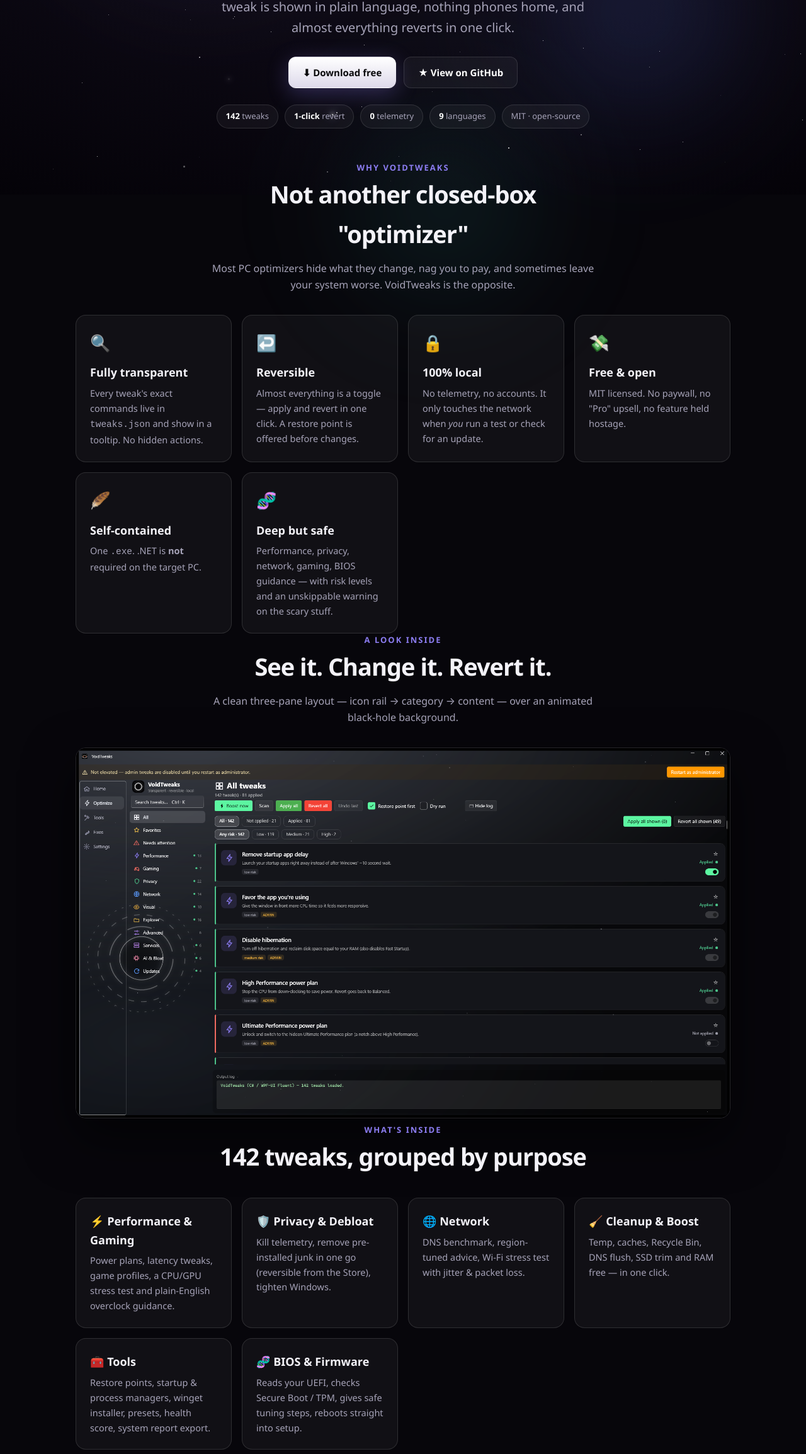
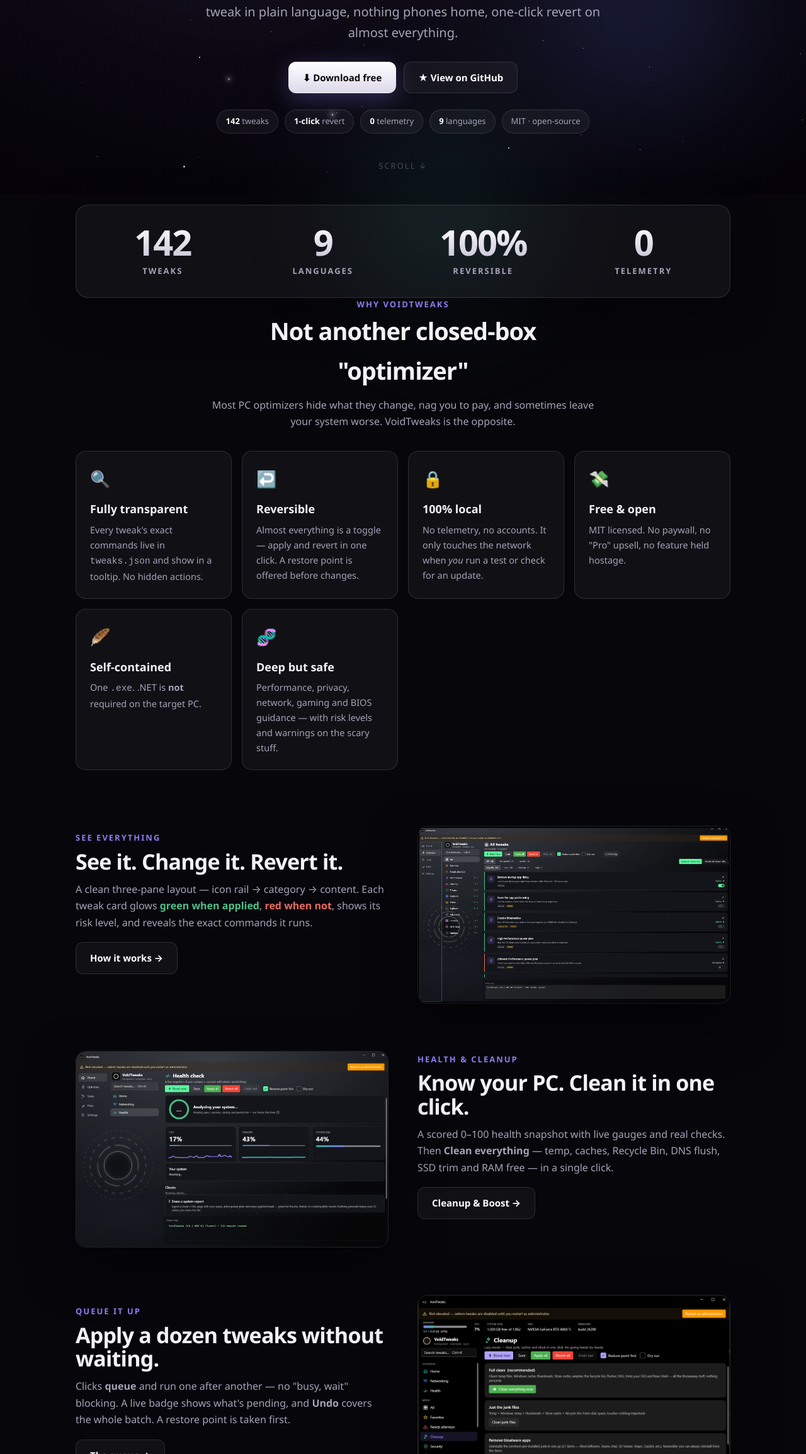
Before and after one commit to VoidUserFR/VoidTweaks-Windows, a plain HTML site: page site/index.html in a window 1280 px wide. Shown: the part 491-2800 px from the top of the page at 63% size. Drawn offline with nearby package versions, Linux system fonts and the light colour scheme; animation ran at ten frames a second.

Commit message:
feat(site): cinematic one-page home (GSAP scroll motion), download link-locker config, GitHub Pages deploy workflow + Cloudflare steps

```diff
--- /dev/null
+++ b/site/assets/motion.js
@@ -0,0 +1,77 @@
+// VoidTweaks motion — GSAP ScrollTrigger reveals, parallax, count-up, 3D logo tilt.
+(function () {
+  var reduce = window.matchMedia && window.matchMedia("(prefers-reduced-motion: reduce)").matches;
+  var hasGsap = window.gsap && window.ScrollTrigger;
+  if (!hasGsap || reduce) return; // graceful: everything stays visible, no motion
+
+  gsap.registerPlugin(ScrollTrigger);
+
+  // Reveal on scroll
+  gsap.utils.toArray(".reveal").forEach(function (el) {
+    gsap.set(el, { opacity: 0, y: 30 });
+    gsap.to(el, {
+      opacity: 1, y: 0, duration: 0.9, ease: "power3.out",
+      scrollTrigger: { trigger: el, start: "top 88%" }
+    });
+  });
+
+  // Staggered children (feature grids)
+  gsap.utils.toArray(".stagger").forEach(function (group) {
+    var kids = group.children;
+    gsap.set(kids, { opacity: 0, y: 26 });
+    gsap.to(kids, {
+      opacity: 1, y: 0, duration: 0.7, ease: "power3.out", stagger: 0.08,
+      scrollTrigger: { trigger: group, start: "top 82%" }
+    });
+  });
+
+  // Parallax nebulae
+  gsap.utils.toArray("[data-par]").forEach(function (el) {
+    var s = parseFloat(el.getAttribute("data-par")) || 0.2;
+    gsap.to(el, {
+      yPercent: s * 100, ease: "none",
+      scrollTrigger: { trigger: document.body, start: "top top", end: "bottom bottom", scrub: true }
+    });
+  });
+
+  // Feature images subtle parallax
+  gsap.utils.toArray(".fimg img").forEach(function (img) {
+    gsap.fromTo(img, { yPercent: 8 }, {
+      yPercent: -8, ease: "none",
+      scrollTrigger: { trigger: img, start: "top bottom", end: "bottom top", scrub: true }
+    });
+  });
+
+  // Count-up stats
+  gsap.utils.toArray("[data-count]").forEach(function (el) {
+    var target = parseInt(el.getAttribute("data-count"), 10) || 0;
+    var suffix = el.getAttribute("data-suffix") || "";
+    var obj = { v: 0 };
+    ScrollTrigger.create({
+      trigger: el, start: "top 90%", once: true,
+      onEnter: function () {
+        gsap.to(obj, {
+          v: target, duration: 1.4, ease: "power2.out",
+          onUpdate: function () { el.textContent = Math.round(obj.v) + suffix; }
+        });
+      }
+    });
+  });
+
+  // 3D tilt on the hero logo
+  var halo = document.getElementById("halo3d");
+  if (halo) {
+    var img = halo.querySelector(".logo");
+    gsap.set(img, { transformPerspective: 700, transformOrigin: "center" });
+    var hero = halo.closest("section");
+    function onMove(e) {
+      var r = hero.getBoundingClientRect();
+      var dx = (e.clientX - (r.left + r.width / 2)) / (r.width / 2);
+      var dy = (e.clientY - (r.top + r.height / 2)) / (r.height / 2);
+      gsap.to(img, { rotationY: dx * 14, rotationX: -dy * 14, duration: 0.5, ease: "power2.out" });
+    }
+    function onLeave() { gsap.to(img, { rotationX: 0, rotationY: 0, duration: 0.8, ease: "elastic.out(1,0.5)" }); }
+    hero.addEventListener("mousemove", onMove);
+    hero.addEventListener("mouseleave", onLeave);
+  }
+})();
--- a/site/assets/style.css
+++ b/site/assets/style.css
@@ -137,3 +137,31 @@ footer a{color:var(--muted)}
   border:1px solid var(--panel-br);border-radius:22px;padding:46px 24px;margin:20px 0}
 .cta-band h2{font-size:clamp(26px,4vw,36px);font-weight:800}
 .cta-band p{color:var(--muted);margin:10px auto 22px;max-width:480px}
+
+/* ── cinematic home additions ────────────────────────────── */
+.halo3d{width:128px;height:128px;margin:0 auto 26px;perspective:700px}
+.halo3d .logo{width:128px;height:128px;border-radius:28px;display:block;will-change:transform;
+  filter:drop-shadow(0 0 26px rgba(255,255,255,.35)) drop-shadow(0 0 70px rgba(139,124,240,.4));
+  animation:float 9s ease-in-out infinite}
+.hero .logo{margin:0}
+.scroll-hint{margin-top:40px;color:var(--faint);font-size:13px;letter-spacing:2px;text-transform:uppercase;
+  animation:bob 2.2s ease-in-out infinite}
+@keyframes bob{0%,100%{transform:translateY(0);opacity:.5}50%{transform:translateY(6px);opacity:1}}
+.adstep-note{margin-top:16px;color:var(--faint);font-size:13.5px}
+.adstep-note a{color:var(--muted)}
+
+.statband{display:grid;grid-template-columns:repeat(4,1fr);gap:16px;text-align:center;
+  background:var(--panel);border:1px solid var(--panel-br);border-radius:20px;padding:30px 18px;
+  box-shadow:0 20px 70px rgba(0,0,0,.4)}
+.statband .num{font-size:clamp(34px,5vw,56px);font-weight:800;letter-spacing:-2px;line-height:1;font-variant-numeric:tabular-nums;
+  background:linear-gradient(180deg,#fff,#c9c6d8);-webkit-background-clip:text;background-clip:text;color:transparent}
+.statband .lbl{margin-top:8px;font-size:13px;font-weight:600;letter-spacing:2px;text-transform:uppercase;color:var(--muted)}
+@media(max-width:620px){.statband{grid-template-columns:repeat(2,1fr);gap:22px}}
+
+.frow{display:grid;grid-template-columns:1fr 1fr;gap:46px;align-items:center;margin:66px 0}
+.frow.rev .ftxt{order:2}
+.frow .eyebrow{margin-bottom:8px;display:block}
+.frow h2{font-size:clamp(24px,3.4vw,34px);font-weight:800;letter-spacing:-.8px;line-height:1.1}
+.frow p{color:var(--muted);margin:12px 0 18px;font-size:16px}
+.fimg img{width:100%;border-radius:16px;border:1px solid var(--panel-br);box-shadow:0 30px 80px rgba(0,0,0,.6)}
+@media(max-width:820px){.frow{grid-template-columns:1fr;gap:24px;margin:44px 0}.frow.rev .ftxt{order:0}}
--- a/site/index.html
+++ b/site/index.html
@@ -5,11 +5,15 @@
 <meta name="viewport" content="width=device-width, initial-scale=1" />
 <title>VoidTweaks — free, open, fully-reversible Windows 11 optimizer</title>
 <meta name="description" content="VoidTweaks is a free and open-source Windows 11 optimizer. Every change is shown in plain language, nothing phones home, and almost everything reverts in one click." />
+<meta property="og:title" content="VoidTweaks — Your Windows, unlocked." />
+<meta property="og:description" content="Free, open, fully-reversible Windows 11 optimizer. 142 tweaks, 1-click revert, 0 telemetry." />
+<meta property="og:image" content="assets/banner.webp" />
+<meta name="theme-color" content="#07060b" />
 <link rel="icon" href="assets/logo.png" />
 <link rel="stylesheet" href="assets/style.css" />
 </head>
 <body>
-<div class="sky"><div class="neb a"></div><div class="neb b"></div><div class="neb c"></div></div>
+<div class="sky"><div class="neb a" data-par="0.15"></div><div class="neb b" data-par="0.28"></div><div class="neb c" data-par="0.2"></div></div>
 <div id="stars"></div>
 
 <header class="nav"><div class="wrap">
@@ -19,84 +23,131 @@
     <a href="guide.html">Guide</a>
     <a href="faq.html">FAQ</a>
     <a href="download.html">Download</a>
-    <a class="gh" href="https://github.com/VoidUserFR/VoidTweaks-Windows">GitHub ↗</a>
+    <a class="gh" data-vt="github" href="#">GitHub ↗</a>
   </nav>
 </div></header>
 
 <main>
+  <!-- HERO -->
   <section class="hero wrap">
-    <img class="logo" src="assets/logo.png" alt="VoidTweaks logo" />
-    <h1>Your Windows,<br/>unlocked.</h1>
-    <p class="lead">A free, open and <b>fully-reversible</b> Windows&nbsp;11 optimizer. Every tweak is shown in plain language, nothing phones home, and almost everything reverts in one click.</p>
-    <div class="cta">
-      <a class="btn primary" href="download.html">⬇ Download free</a>
-      <a class="btn ghost" href="https://github.com/VoidUserFR/VoidTweaks-Windows">★ View on GitHub</a>
+    <div class="halo3d" id="halo3d">
+      <img class="logo" src="assets/logo.png" alt="VoidTweaks logo" />
     </div>
-    <div class="pills">
+    <h1 class="reveal">Your Windows,<br/>unlocked.</h1>
+    <p class="lead reveal">A free, open and <b>fully-reversible</b> Windows&nbsp;11 optimizer. Every tweak in plain language, nothing phones home, one-click revert on almost everything.</p>
+    <div class="cta reveal">
+      <a class="btn primary" data-vt="download" href="#">⬇ Download free</a>
+      <a class="btn ghost" data-vt="github" href="#">★ View on GitHub</a>
+    </div>
+    <p class="adstep-note reveal" data-vt-fallback style="display:none">
+      One quick ad-step via <span id="lockerName">work.ink</span> supports the project · <a data-vt="releases" href="#">no ads? get it on GitHub →</a>
+    </p>
+    <div class="pills reveal">
       <span class="pill"><b>142</b> tweaks</span>
       <span class="pill"><b>1-click</b> revert</span>
       <span class="pill"><b>0</b> telemetry</span>
       <span class="pill"><b>9</b> languages</span>
       <span class="pill">MIT · open-source</span>
     </div>
+    <div class="scroll-hint reveal">scroll ↓</div>
   </section>
 
+  <!-- STATS BAND -->
   <section class="wrap">
-    <div class="sec-head">
+    <div class="statband">
+      <div class="stat"><div class="num" data-count="142">0</div><div class="lbl">Tweaks</div></div>
+      <div class="stat"><div class="num" data-count="9">0</div><div class="lbl">Languages</div></div>
+      <div class="stat"><div class="num" data-count="100" data-suffix="%">0</div><div class="lbl">Reversible</div></div>
+      <div class="stat"><div class="num" data-count="0">0</div><div class="lbl">Telemetry</div></div>
+    </div>
+  </section>
+
+  <!-- WHY -->
+  <section class="wrap">
+    <div class="sec-head reveal">
       <div class="eyebrow">Why VoidTweaks</div>
       <h2>Not another closed-box "optimizer"</h2>
       <p>Most PC optimizers hide what they change, nag you to pay, and sometimes leave your system worse. VoidTweaks is the opposite.</p>
     </div>
-    <div class="grid">
+    <div class="grid stagger">
       <div class="card"><div class="ic">🔍</div><h3>Fully transparent</h3><p>Every tweak's exact commands live in <code>tweaks.json</code> and show in a tooltip. No hidden actions.</p></div>
       <div class="card"><div class="ic">↩️</div><h3>Reversible</h3><p>Almost everything is a toggle — apply and revert in one click. A restore point is offered before changes.</p></div>
       <div class="card"><div class="ic">🔒</div><h3>100% local</h3><p>No telemetry, no accounts. It only touches the network when <i>you</i> run a test or check for an update.</p></div>
       <div class="card"><div class="ic">💸</div><h3>Free &amp; open</h3><p>MIT licensed. No paywall, no "Pro" upsell, no feature held hostage.</p></div>
       <div class="card"><div class="ic">🪶</div><h3>Self-contained</h3><p>One <code>.exe</code>. .NET is <b>not</b> required on the target PC.</p></div>
-      <div class="card"><div class="ic">🧬</div><h3>Deep but safe</h3><p>Performance, privacy, network, gaming, BIOS guidance — with risk levels and an unskippable warning on the scary stuff.</p></div>
+      <div class="card"><div class="ic">🧬</div><h3>Deep but safe</h3><p>Performance, privacy, network, gaming and BIOS guidance — with risk levels and warnings on the scary stuff.</p></div>
     </div>
   </section>
 
+  <!-- FEATURE ROWS (alternating) -->
   <section class="wrap">
-    <div class="sec-head">
-      <div class="eyebrow">A look inside</div>
-      <h2>See it. Change it. Revert it.</h2>
-      <p>A clean three-pane layout — icon rail → category → content — over an animated black-hole background.</p>
+    <div class="frow reveal">
+      <div class="ftxt">
+        <div class="eyebrow">See everything</div>
+        <h2>See it. Change it. Revert it.</h2>
+        <p>A clean three-pane layout — icon rail → category → content. Each tweak card glows <b style="color:var(--green)">green when applied</b>, <b style="color:var(--red)">red when not</b>, shows its risk level, and reveals the exact commands it runs.</p>
+        <a class="btn ghost" href="guide.html">How it works →</a>
+      </div>
+      <div class="fimg"><img src="assets/screen-tweaks.png" alt="VoidTweaks tweak list" loading="lazy" /></div>
     </div>
-    <img src="assets/screen-tweaks.png" alt="VoidTweaks tweak list" style="width:100%;border-radius:16px;border:1px solid var(--panel-br);box-shadow:0 30px 80px rgba(0,0,0,.6)" />
-  </section>
 
-  <section class="wrap">
-    <div class="sec-head">
-      <div class="eyebrow">What's inside</div>
-      <h2>142 tweaks, grouped by purpose</h2>
+    <div class="frow rev reveal">
+      <div class="ftxt">
+        <div class="eyebrow">Health &amp; cleanup</div>
+        <h2>Know your PC. Clean it in one click.</h2>
+        <p>A scored 0–100 health snapshot with live gauges and real checks. Then <b>Clean everything</b> — temp, caches, Recycle Bin, DNS flush, SSD trim and RAM free — in a single click.</p>
+        <a class="btn ghost" href="guide.html#cleanup">Cleanup &amp; Boost →</a>
+      </div>
+      <div class="fimg"><img src="assets/screen-health.png" alt="VoidTweaks health check" loading="lazy" /></div>
     </div>
-    <div class="grid">
-      <div class="card"><h3>⚡ Performance &amp; Gaming</h3><p>Power plans, latency tweaks, game profiles, a CPU/GPU stress test and plain-English overclock guidance.</p></div>
-      <div class="card"><h3>🛡️ Privacy &amp; Debloat</h3><p>Kill telemetry, remove pre-installed junk in one go (reversible from the Store), tighten Windows.</p></div>
-      <div class="card"><h3>🌐 Network</h3><p>DNS benchmark, region-tuned advice, Wi-Fi stress test with jitter &amp; packet loss.</p></div>
-      <div class="card"><h3>🧹 Cleanup &amp; Boost</h3><p>Temp, caches, Recycle Bin, DNS flush, SSD trim and RAM free — in one click.</p></div>
-      <div class="card"><h3>🧰 Tools</h3><p>Restore points, startup &amp; process managers, winget installer, presets, health score, system report export.</p></div>
-      <div class="card"><h3>🧬 BIOS &amp; Firmware</h3><p>Reads your UEFI, checks Secure Boot / TPM, gives safe tuning steps, reboots straight into setup.</p></div>
+
+    <div class="frow reveal">
+      <div class="ftxt">
+        <div class="eyebrow">Queue it up</div>
+        <h2>Apply a dozen tweaks without waiting.</h2>
+        <p>Clicks <b>queue</b> and run one after another — no "busy, wait" blocking. A live badge shows what's pending, and <b>Undo</b> covers the whole batch. A restore point is taken first.</p>
+        <a class="btn ghost" href="guide.html#queue">The queue →</a>
+      </div>
+      <div class="fimg"><img src="assets/screen-cleanup.png" alt="VoidTweaks cleanup" loading="lazy" /></div>
     </div>
   </section>
 
+  <!-- WHAT'S INSIDE -->
   <section class="wrap">
-    <div class="cta-band">
+    <div class="sec-head reveal"><div class="eyebrow">What's inside</div><h2>142 tweaks, grouped by purpose</h2></div>
+    <div class="grid stagger">
+      <div class="card"><h3>⚡ Performance &amp; Gaming</h3><p>Power plans, latency tweaks, game profiles, a CPU/GPU stress test and plain-English overclock guidance.</p></div>
+      <div class="card"><h3>🛡️ Privacy &amp; Debloat</h3><p>Kill telemetry, remove pre-installed junk in one go (reversible from the Store).</p></div>
+      <div class="card"><h3>🌐 Network</h3><p>DNS benchmark, region-tuned advice, Wi-Fi stress test with jitter &amp; packet loss.</p></div>
+      <div class="card"><h3>🧹 Cleanup &amp; Boost</h3><p>Temp, caches, Recycle Bin, DNS flush, SSD trim and RAM free — in one click.</p></div>
+      <div class="card"><h3>🧰 Tools</h3><p>Restore points, startup &amp; process managers, winget installer, presets, system report export.</p></div>
+      <div class="card"><h3>🧬 BIOS &amp; Firmware</h3><p>Reads your UEFI, checks Secure Boot / TPM, safe tuning steps, reboots into setup.</p></div>
+    </div>
+  </section>
+
+  <!-- CTA -->
+  <section class="wrap">
+    <div class="cta-band reveal">
       <h2>Ready to tune your PC?</h2>
       <p>Free, open-source, and reversible. Keep "Restore point first" on, apply what you understand.</p>
       <div class="cta" style="justify-content:center">
-        <a class="btn primary" href="download.html">⬇ Download VoidTweaks</a>
+        <a class="btn primary" data-vt="download" href="#">⬇ Download VoidTweaks</a>
         <a class="btn ghost" href="guide.html">Read the guide →</a>
       </div>
+      <p class="adstep-note" data-vt-fallback style="display:none;margin-top:14px">One quick ad-step supports the project · <a data-vt="releases" href="#">no ads? GitHub →</a></p>
     </div>
   </section>
 </main>
 
 <footer><div class="wrap">
   <div>VoidTweaks — MIT licensed. Use at your own risk.</div>
-  <div><a href="https://github.com/VoidUserFR/VoidTweaks-Windows">GitHub</a> · <a href="https://github.com/VoidUserFR/VoidTweaks-Windows/issues">Report a bug</a> · <a href="faq.html">FAQ</a></div>
+  <div><a data-vt="github" href="#">GitHub</a> · <a data-vt="github" href="#">Report a bug</a> · <a href="faq.html">FAQ</a></div>
 </div></footer>
+
+<script src="assets/config.js"></script>
 <script src="assets/stars.js"></script>
+<script src="https://cdnjs.cloudflare.com/ajax/libs/gsap/3.12.5/gsap.min.js"></script>
+<script src="https://cdnjs.cloudflare.com/ajax/libs/gsap/3.12.5/ScrollTrigger.min.js"></script>
+<script src="assets/motion.js"></script>
 </body>
 </html>
```
Also changed, not shown: site/assets/config.js (added, +33 -0 lines), site/download.html (+4 -2 lines), 2 other files.
